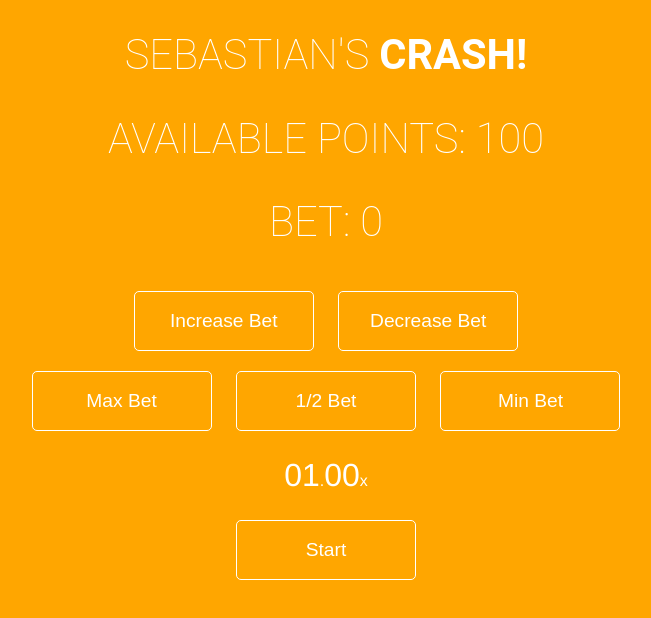
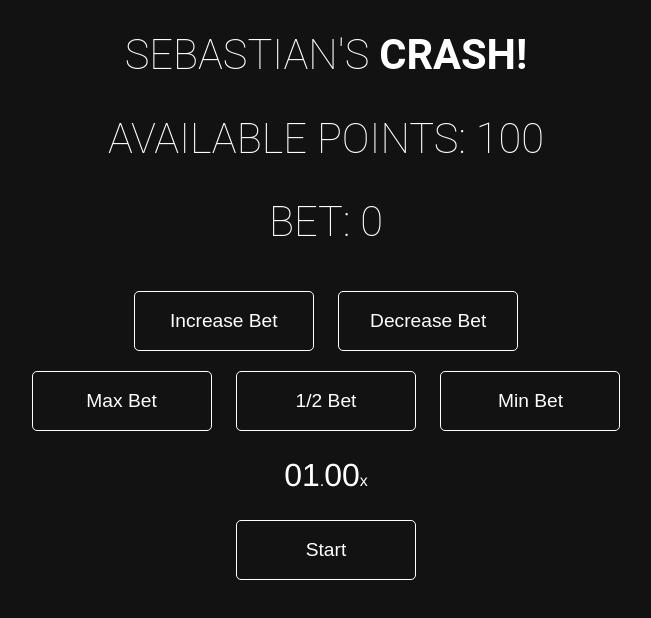
Before and after one commit to SebastianD101/Crash, a plain HTML site: page index.html in a window 1280 px wide. Shown: the whole page, without its empty margins (314-965 px from the left). Drawn offline with Linux system fonts and the light colour scheme.

Commit message:
changed color

```diff
--- a/style.css
+++ b/style.css
@@ -1,7 +1,7 @@
 /* Variabes */
 /* Mixin's */
 body {
-  background: #ffa600;
+  background: #121212;
   font-family: "HelveticaNeue-Light", "Helvetica Neue Light", "Helvetica Neue", Helvetica, Arial, "Lucida Grande", sans-serif;
   height: 100%;
 }
@@ -40,7 +40,7 @@ h1, h2, h3 {
 button {
   border-radius: 5px;
   -khtml-border-radius: 5px;
-  background: #ffa600;
+  background: #121212;
   color: #fff;
   border: solid 1px #fff;
   text-decoration: none;
@@ -57,6 +57,6 @@ button:hover {
   transition: all 0.5s ease-in-out;
   background: #fff;
   border: solid 1px #fff;
-  color: #ffa600;
+  color: #121212;
 }
 /*# sourceMappingURL=style.css.map */
```
Also changed, not shown: script.js (+5 -8 lines).
